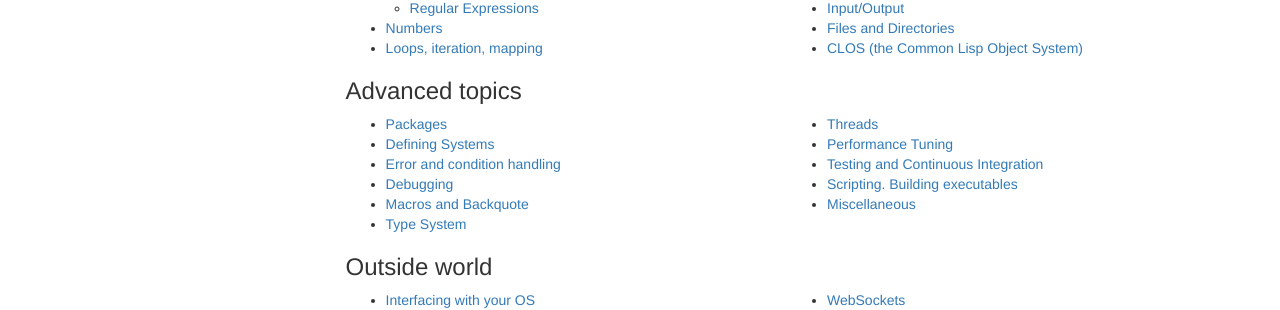
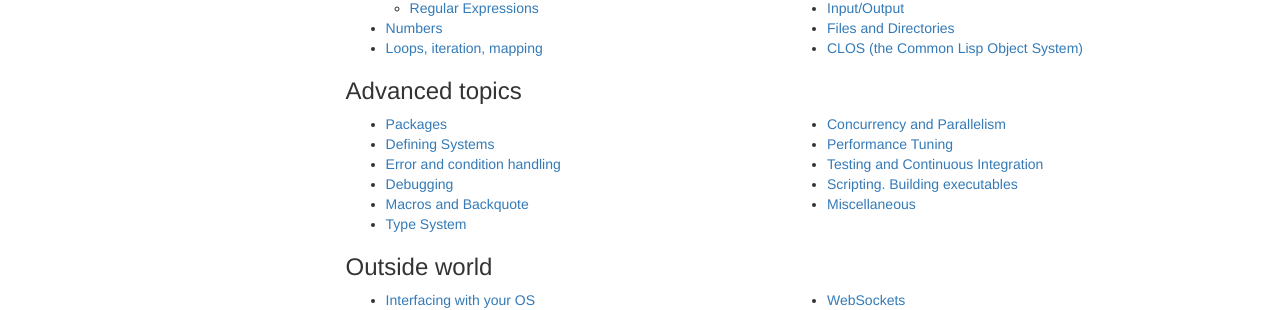
Before and after one commit to LispCookbook/cl-cookbook, a Jekyll site: the page built from index.md, in a window 1280 px wide and 900 px high, scrolled down 631 px. Shown: the part 144-454 px from the top of the window. Built offline with Jekyll 4.4.1, drawn with Linux system fonts in a browser that asks for light colours.

Commit message:
Change "Threads" page name to "Concurrency and Parallelism"

```diff
--- a/index.md
+++ b/index.md
@@ -52,7 +52,7 @@
 * [Debugging](debugging.html)
 * [Macros and Backquote](macros.html)
 * [Type System](type.html)
-* [Threads](process.html)
+* [Concurrency and Parallelism](process.html)
 * [Performance Tuning](performance.html)
 * [Testing and Continuous Integration](testing.html)
 * [Scripting. Building executables](scripting.html)
```
